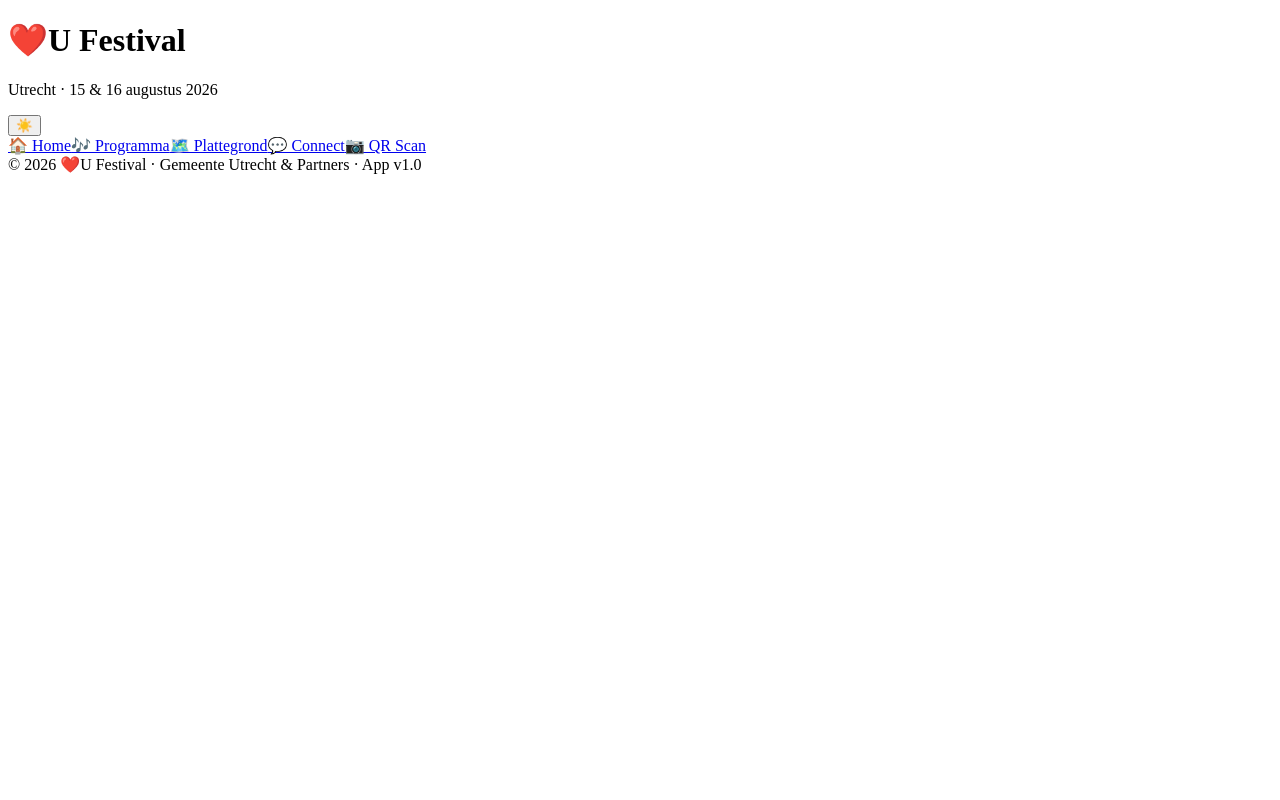
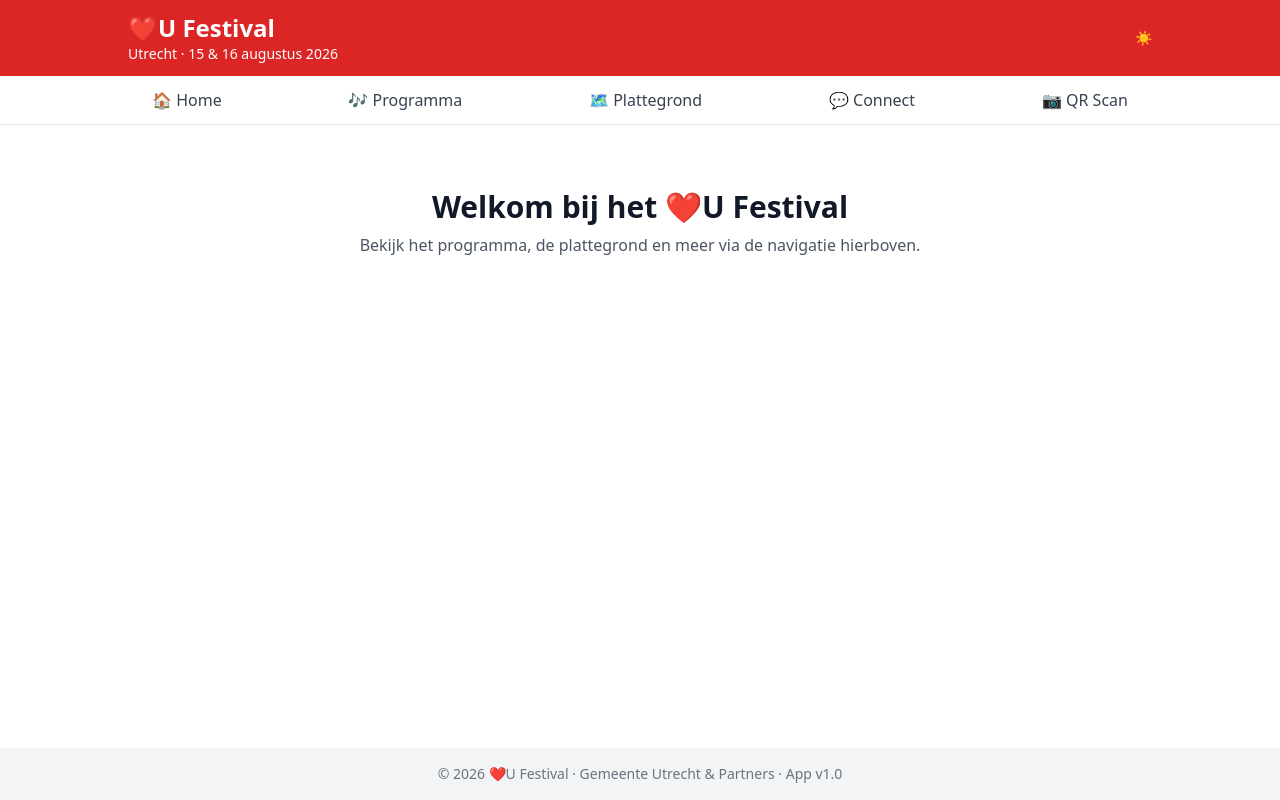
Before and after one commit to CodoWIzard/wpa-app, a Nuxt app: page / in a window 1280 px wide. Built offline with nearby package versions, Linux system fonts and the light colour scheme.

Commit message:
fixed some bugs and added more installations to get it to work

```diff
--- a/app.vue
+++ b/app.vue
@@ -1,5 +1,5 @@
 <script setup>
-//import { useHead, useColorMode } from "#imports";
+import { useHead, useColorMode } from "#imports";
 import { computed } from "vue";
 
 useHead({
--- a/nuxt.config.ts
+++ b/nuxt.config.ts
@@ -1,5 +1,7 @@
 export default defineNuxtConfig({
-  modules: ["@vite-pwa/nuxt"],
+  modules: ["@vite-pwa/nuxt", "@nuxtjs/color-mode", "@nuxtjs/tailwindcss"],
+
+  // PWA module config
   pwa: {
     registerType: "autoUpdate",
     includeAssets: [
--- a/package.json
+++ b/package.json
@@ -10,12 +10,14 @@
     "postinstall": "nuxt prepare"
   },
   "dependencies": {
+    "@nuxtjs/color-mode": "^3.5.2",
     "@vite-pwa/nuxt": "^1.0.1",
     "nuxt": "^3.17.3",
     "vue": "^3.5.13",
     "vue-router": "^4.5.1"
   },
   "devDependencies": {
+    "@nuxtjs/tailwindcss": "^6.14.0",
     "vite-plugin-pwa": "^1.0.0"
   }
 }
--- /dev/null
+++ b/pages/connect.vue
@@ -0,0 +1,8 @@
+<template>
+  <div class="text-center py-10">
+    <h2 class="text-3xl font-bold mb-2">Welkom bij het ❤️U Festival</h2>
+    <p class="text-gray-600 dark:text-gray-300">
+      Bekijk het programma, de plattegrond en meer via de navigatie hierboven.
+    </p>
+  </div>
+</template>
--- /dev/null
+++ b/pages/index.vue
@@ -0,0 +1,8 @@
+<template>
+  <div class="text-center py-10">
+    <h2 class="text-3xl font-bold mb-2">Welkom bij het ❤️U Festival</h2>
+    <p class="text-gray-600 dark:text-gray-300">
+      Bekijk het programma, de plattegrond en meer via de navigatie hierboven.
+    </p>
+  </div>
+</template>
--- /dev/null
+++ b/pages/map.vue
@@ -0,0 +1,8 @@
+<template>
+  <div class="text-center py-10">
+    <h2 class="text-3xl font-bold mb-2">Welkom bij het ❤️U Festival</h2>
+    <p class="text-gray-600 dark:text-gray-300">
+      Bekijk het programma, de plattegrond en meer via de navigatie hierboven.
+    </p>
+  </div>
+</template>
--- /dev/null
+++ b/pages/program.vue
@@ -0,0 +1,8 @@
+<template>
+  <div class="text-center py-10">
+    <h2 class="text-3xl font-bold mb-2">Welkom bij het ❤️U Festival</h2>
+    <p class="text-gray-600 dark:text-gray-300">
+      Bekijk het programma, de plattegrond en meer via de navigatie hierboven.
+    </p>
+  </div>
+</template>
--- /dev/null
+++ b/pages/qr.vue
@@ -0,0 +1,8 @@
+<template>
+  <div class="text-center py-10">
+    <h2 class="text-3xl font-bold mb-2">Welkom bij het ❤️U Festival</h2>
+    <p class="text-gray-600 dark:text-gray-300">
+      Bekijk het programma, de plattegrond en meer via de navigatie hierboven.
+    </p>
+  </div>
+</template>
```
Also changed, not shown: 1 other file (tests, documents, lock files or other folders).
